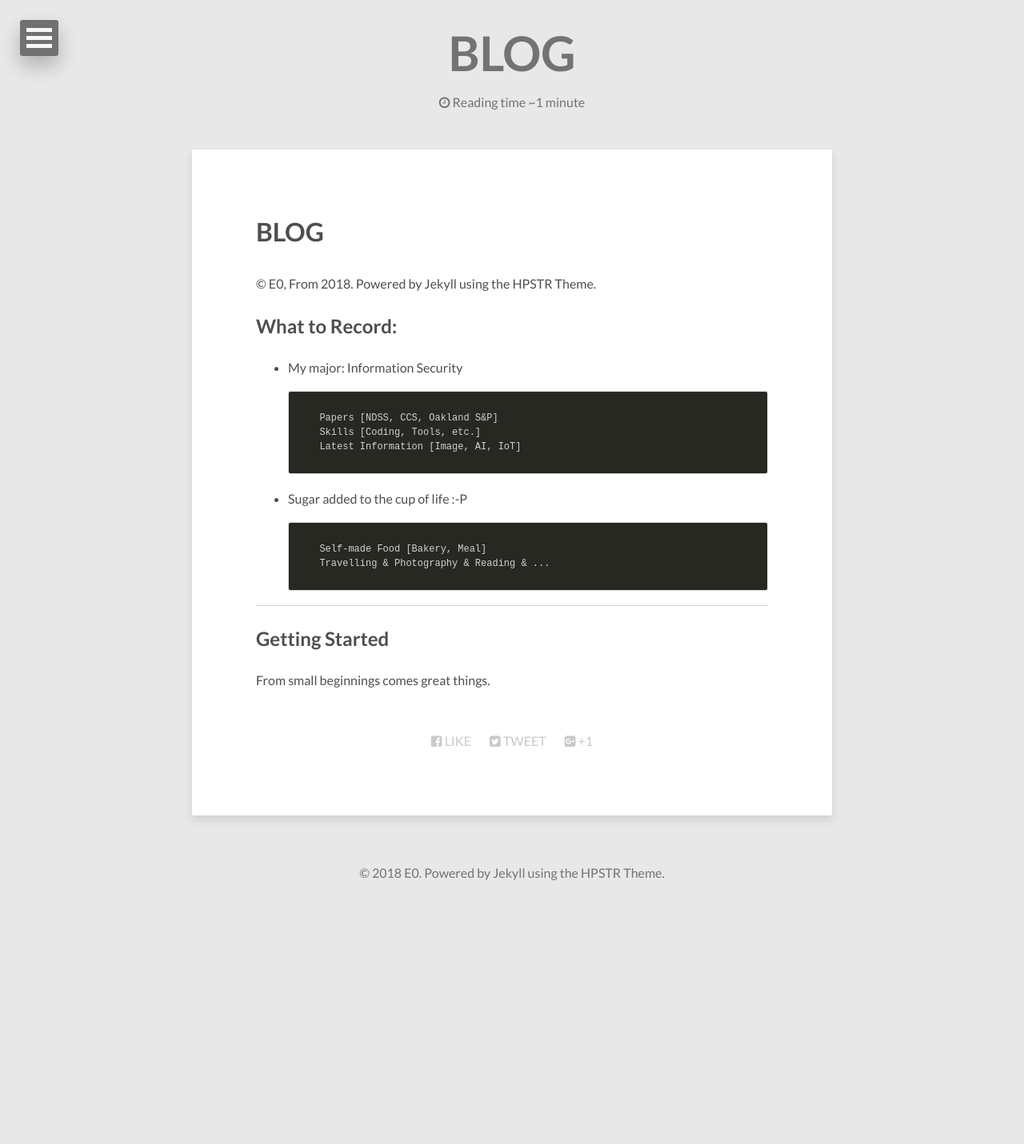
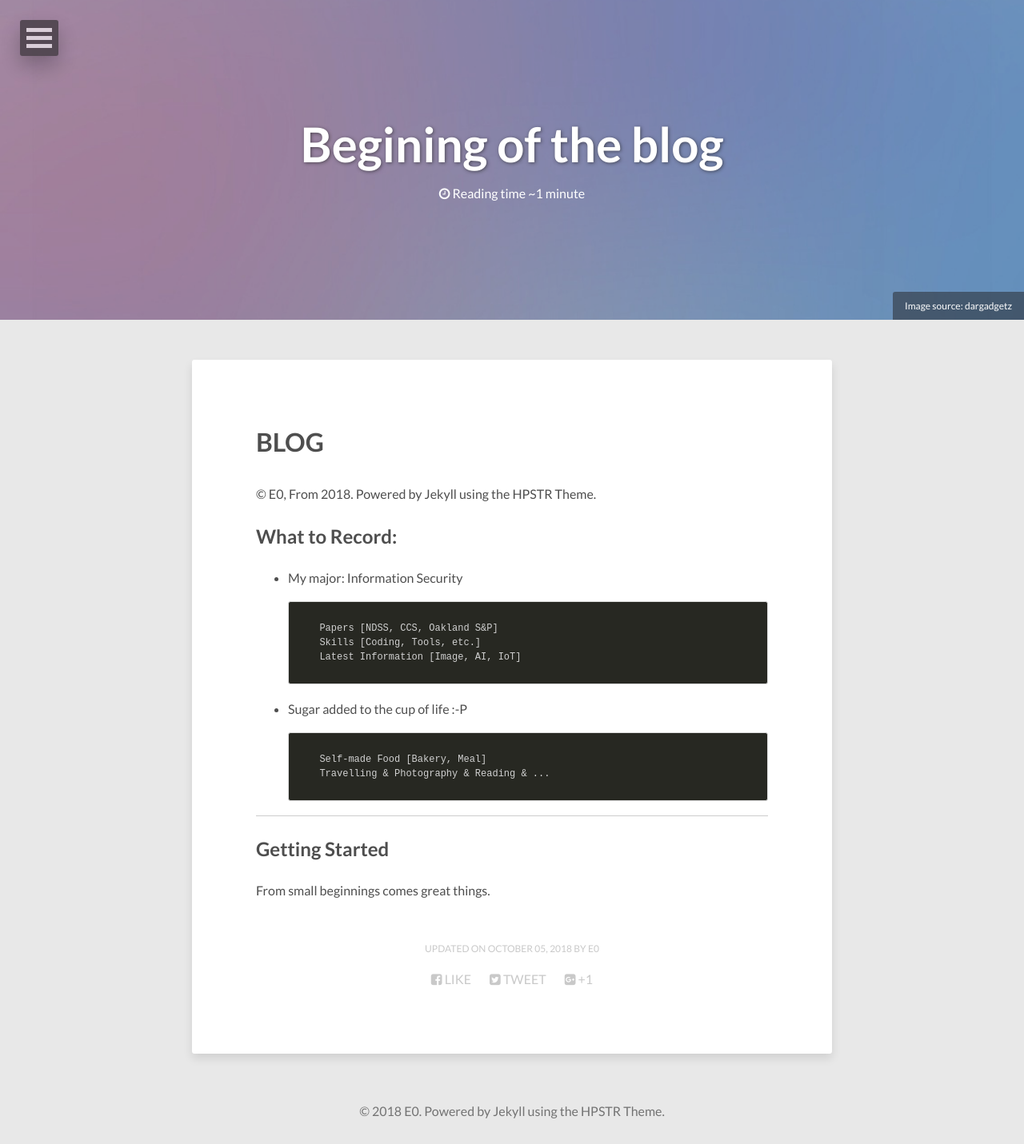
Before and after one commit to E0HYL/BLOG-OF-E0, a Jekyll site: the page built from about/index.md, in a window 1280 px wide. Shown: the whole page at 80% size. Built offline with Jekyll 4.4.1, drawn with Linux system fonts in a browser that asks for light colours; nearby versions of some CDN libraries; our own code applies the rules of GitHub Pages for plain Markdown files; before the commit the page ends 1133 px from its top, so only the background shows below that.

Commit message:
update the layout of about

```diff
--- a/about/index.md
+++ b/about/index.md
@@ -1,3 +1,13 @@
+---
+layout: page
+title: Begining of the blog
+image:
+  feature: abstract-5.jpg
+  credit: dargadgetz
+  creditlink: http://www.dargadgetz.com/ios-7-abstract-wallpaper-pack-for-iphone-5-and-ipod-touch-retina/
+comments: false
+modified: 2018-10-05
+---
 # BLOG
 
 © E0, From 2018. Powered by Jekyll using the HPSTR Theme.
```
